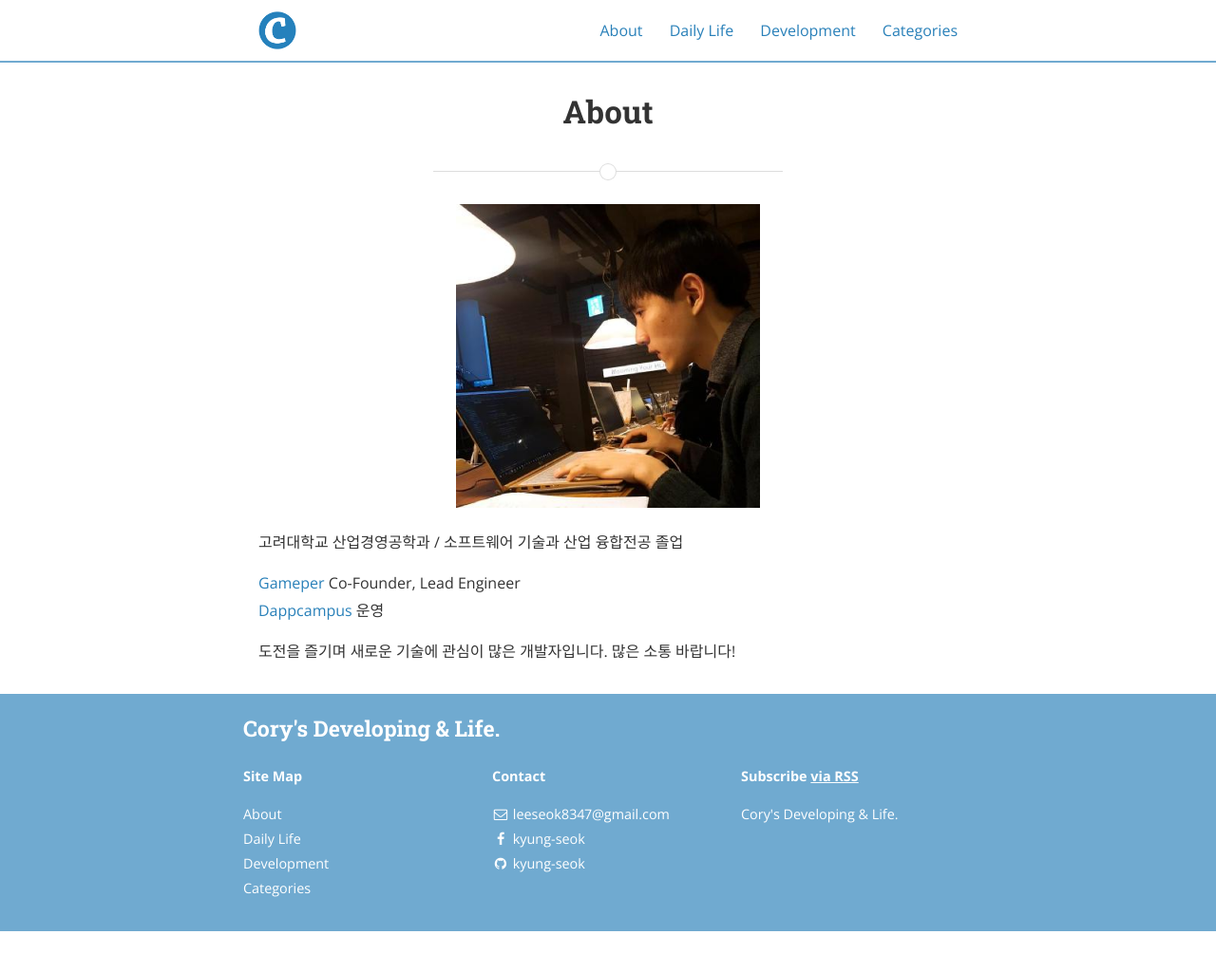
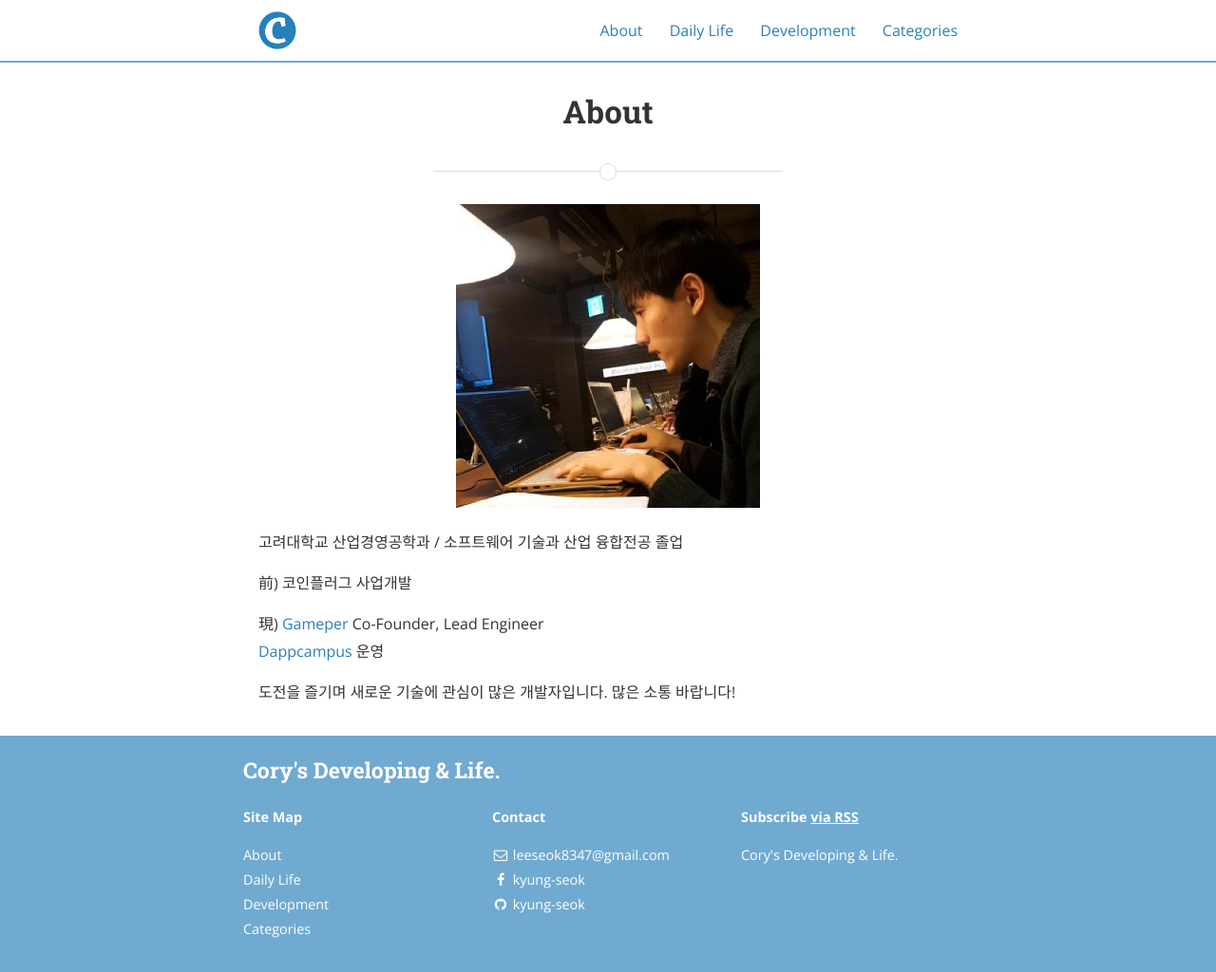
Before and after one commit to kscory/blog, a Jekyll site: the page built from about.md, in a window 1280 px wide. Shown: the whole page at 95% size. Built offline with Jekyll 4.4.1, drawn with Linux system fonts in a browser that asks for light colours; nearby versions of some CDN libraries; before the commit the page ends 981 px from its top, so only the background shows below that.

Commit message:
edit about page

```diff
--- a/about.md
+++ b/about.md
@@ -8,6 +8,10 @@ permalink: /about/
 
 고려대학교 산업경영공학과 / 소프트웨어 기술과 산업 융합전공 졸업
 
+前)
+코인플러그 사업개발
+
+現)
 [Gameper](https://gameper.io/) Co-Founder, Lead Engineer<br>
 [Dappcampus](https://www.youtube.com/channel/UCvF95zGgUlY2G6Lkb1GO-fw) 운영
 
```
Also changed, not shown: _posts/2019-10-25-eks-setup.md (+1 -1 lines).
